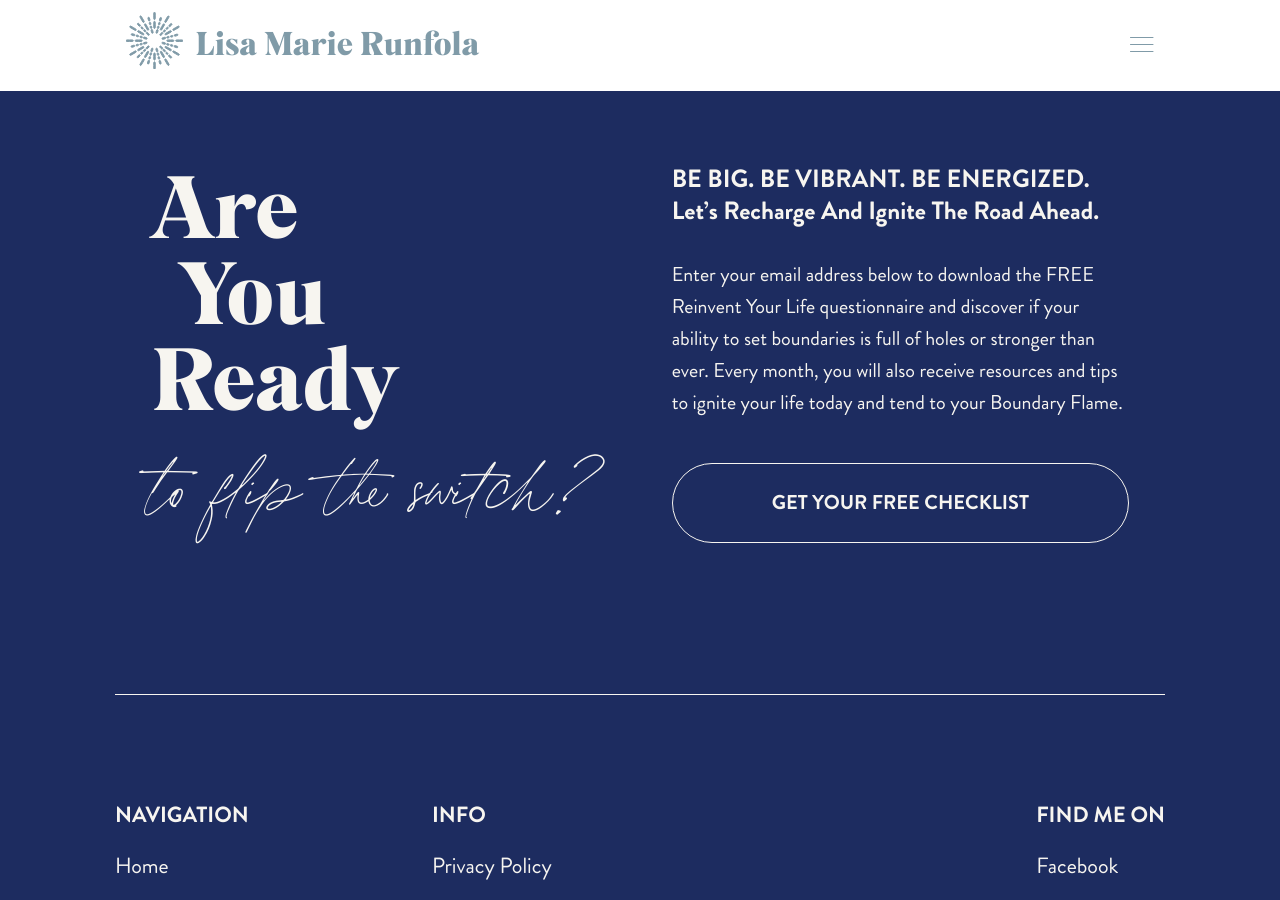
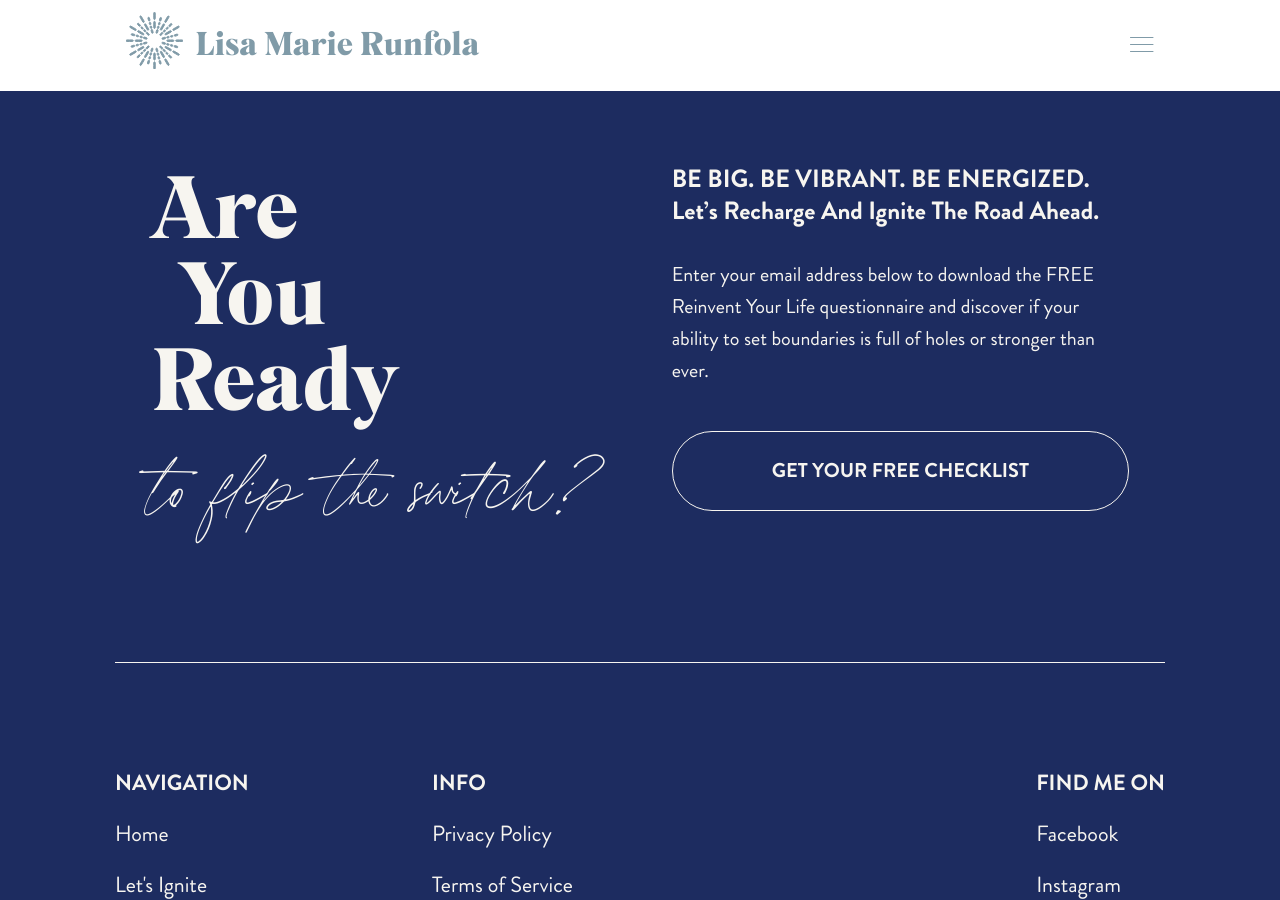
Before and after one commit to lisamarierunfola/lisamarierunfola, a Jekyll site: the page built from index.markdown, in a window 1280 px wide and 900 px high, scrolled down 7250 px. Built offline with Jekyll 4.4.1, drawn with Linux system fonts in a browser that asks for light colours; comment, search, counter and statistics services are not loaded.

Commit message:
Updated Config

```diff
--- a/_config.yml
+++ b/_config.yml
@@ -94,8 +94,7 @@ footer_caption_uppercase: Be Big. Be Vibrant. Be Energized.
 footer_caption_regular: Let’s Recharge And Ignite The Road Ahead.
 footer_text: Enter your email address below to download the FREE Reinvent Your Life
   questionnaire and discover if your ability to set boundaries is full of holes or
-  stronger than ever. Every month, you will also receive resources and tips to ignite
-  your life today and tend to your Boundary Flame.
+  stronger than ever.
 footer_button_copy: Get Your Free Checklist
 footer_button_link: http://eepurl.com/hlm4yD
 footer_copyright_copy: "© 2021 Lisa Marie Runfola, LLC | All Rights Reserved"
```
